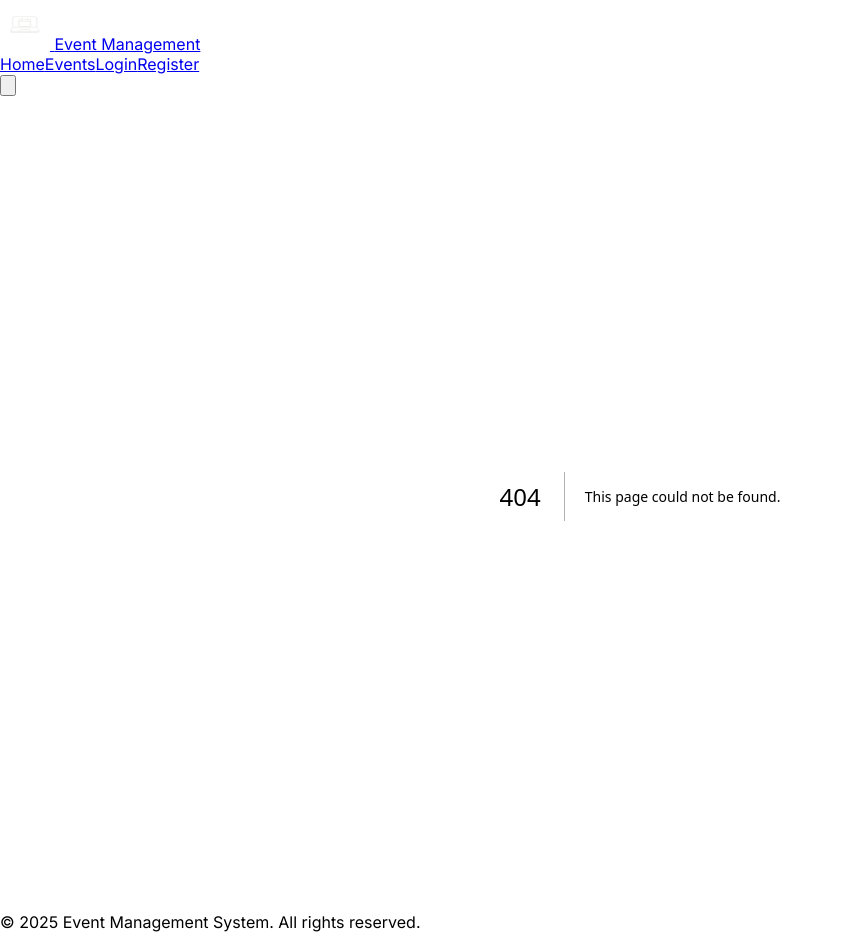
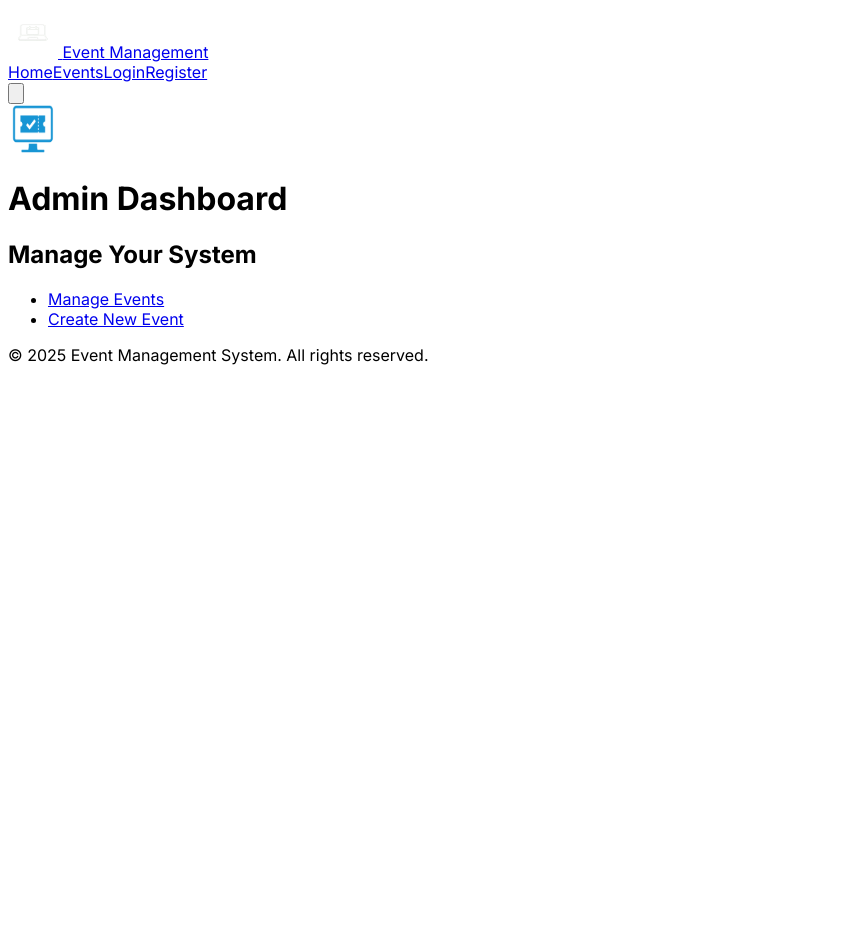
Before and after one commit to mb-shupto/event-management-system, a Next.js app: page /admin/dashboard in a window 1280 px wide. Before the commit this address had no page. Shown: the whole page, without its empty margins (0-843 px from the left). After the commit the page ends 800 px from the top, so only its background shows below. Built offline with nearby package versions, Linux system fonts and the light colour scheme.

Commit message:
added admin dashboard page

```diff
--- /dev/null
+++ b/src/app/admin/dashboard/page.tsx
@@ -0,0 +1,39 @@
+"use client";
+
+import Image from "next/image";
+import LOGO from "@/app/Logo/logo.png";
+import Link from "next/link";
+
+export default function AdminDashboard() {
+  return (
+    <div className="p-4 bg-gradient-to-r from-blue-50 to-white min-h-screen">
+      <div className="mt-4">
+        <div className="mb-6 flex items-center">
+          <Image
+            src={LOGO}
+            alt="Event Management System Logo"
+            width={50}
+            height={50}
+            className="mr-2"
+          />
+          <h1 className="text-3xl font-bold text-gray-900">Admin Dashboard</h1>
+        </div>
+      </div>
+      <div className="bg-white p-6 rounded-lg shadow-lg">
+        <h2 className="text-xl font-semibold text-gray-800 mb-4">Manage Your System</h2>
+        <ul className="space-y-2">
+          <li>
+            <Link href="/admin/events" className="text-blue-600 hover:underline">
+              Manage Events
+            </Link>
+          </li>
+          <li>
+            <Link href="/admin/events/create" className="text-blue-600 hover:underline">
+              Create New Event
+            </Link>
+          </li>
+        </ul>
+      </div>
+    </div>
+  );
+}
```
